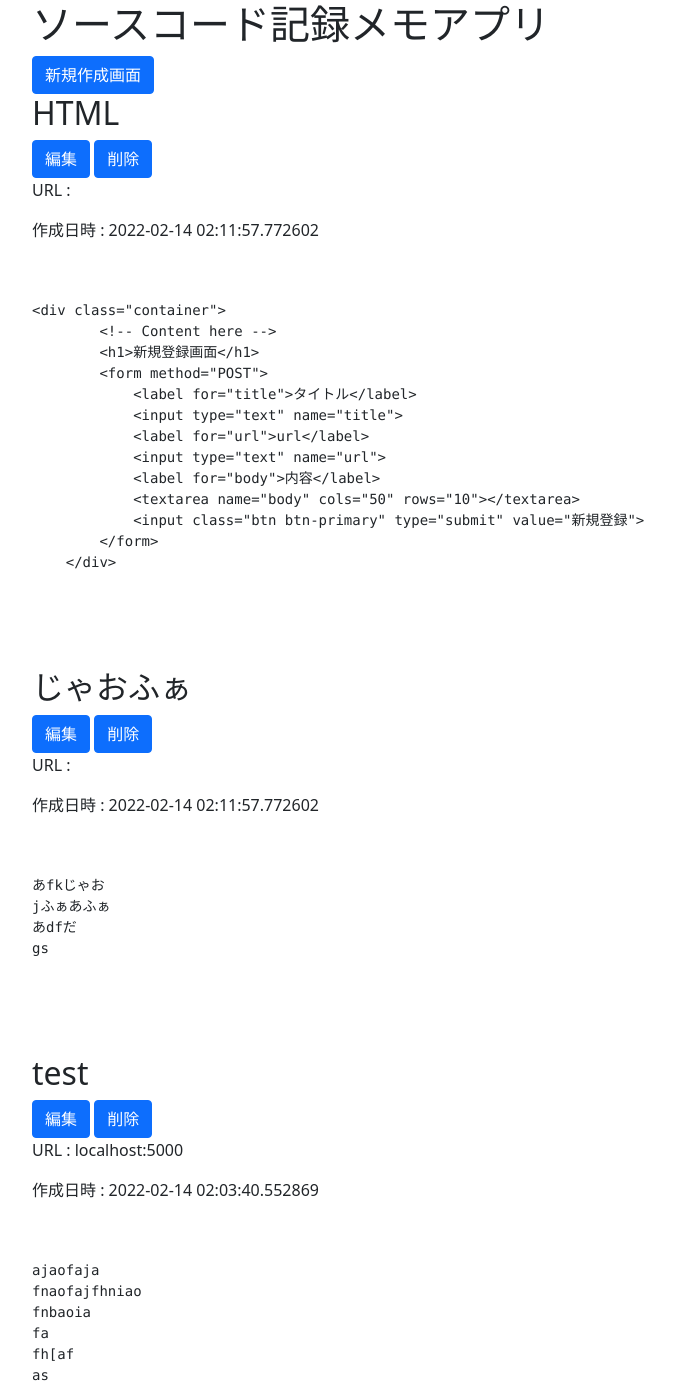
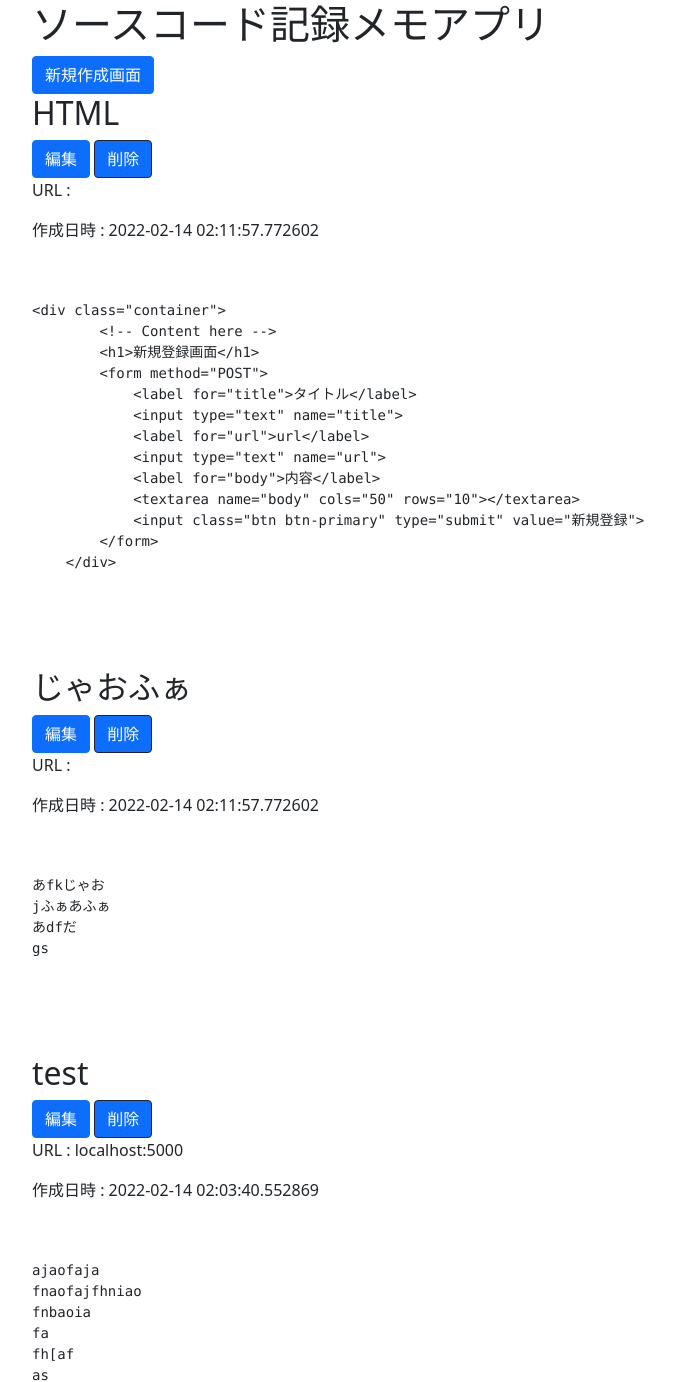
Before and after one commit to Kubbo0308/MemoProgram, a Flask app: page / in a window 1280 px wide. Shown: the top 1382 px of the page, without its empty margins (50-724 px from the left). Run offline with Flask 2, Linux system fonts and the light colour scheme; data comes from the database, SQL or seed files in the repository.

Commit message:
add border

```diff
--- a/templates/index.html
+++ b/templates/index.html
@@ -8,7 +8,7 @@
         <article>
             <h2>{{ post.title }}</h2>
             <a class="btn btn-primary" href="/{{post.id}}/update" role="button">編集</a>
-            <a class="btn btn-primary" href="/{{post.id}}/delete" role="button">削除</a>
+            <a class="btn btn-primary border border-dark" href="/{{post.id}}/delete" role="button">削除</a>
             <p>URL : {{ post.url }}</p>
             <p>作成日時 : {{ post.created_at }}</p>
             <pre>
```
